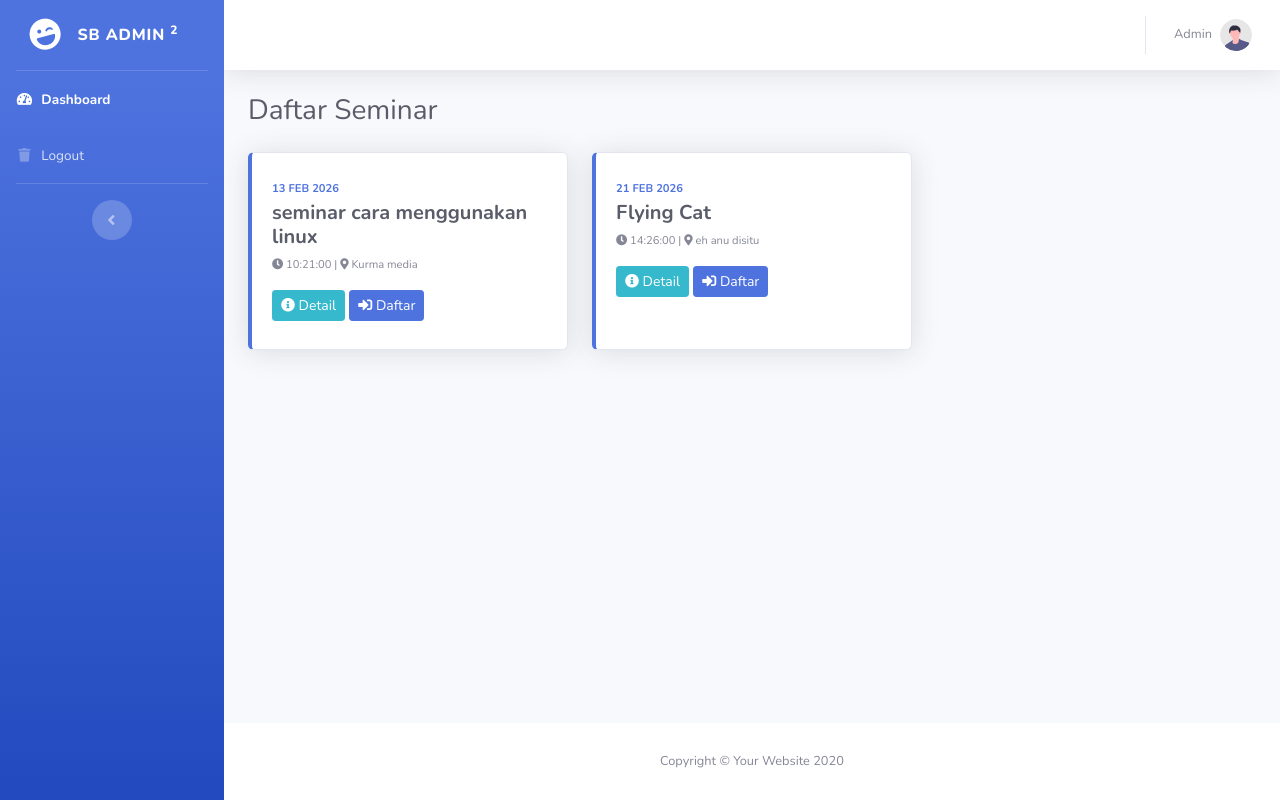
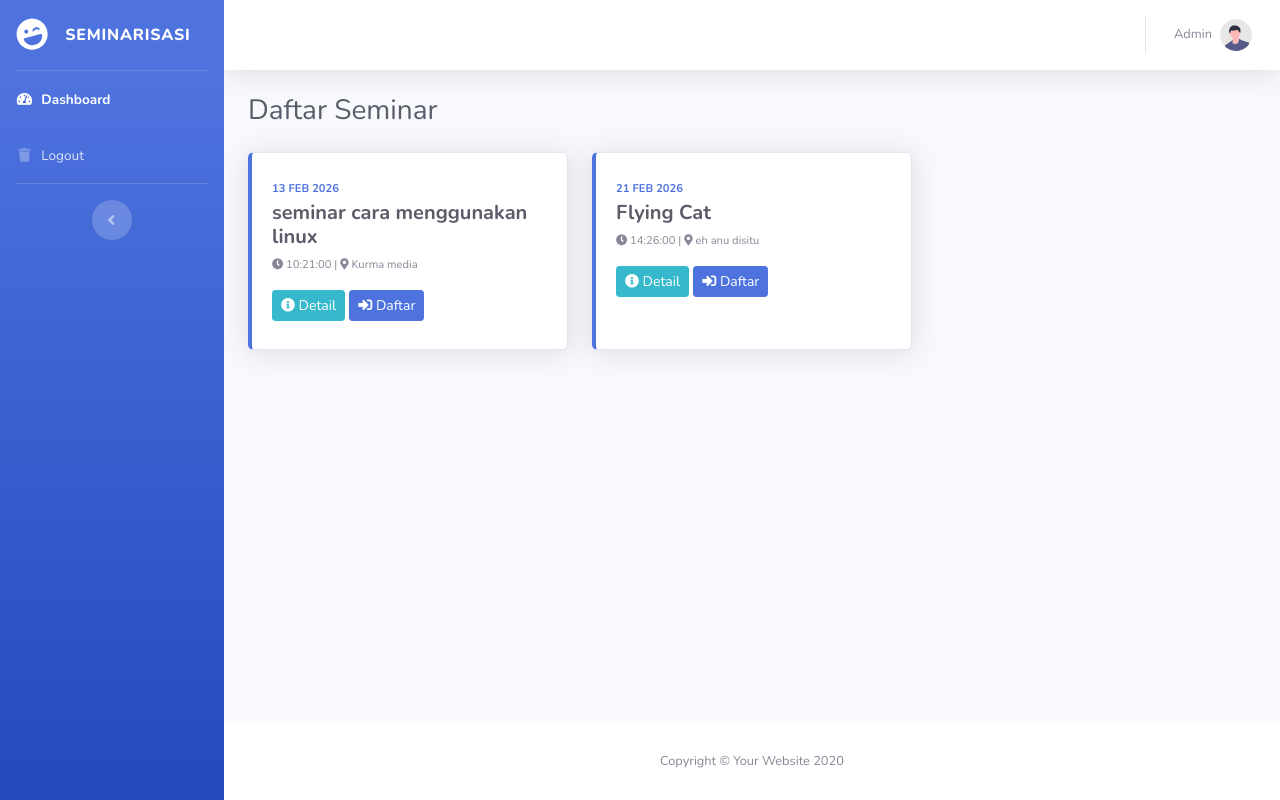
Before and after one commit to fogoffaith/seminar-pdo, a PHP site: page /user/index.php in a window 1280 px wide. Run offline with PHP 8.4, Linux system fonts and the light colour scheme; a user stored in the database is signed in; data comes from the database, SQL or seed files in the repository.

Commit message:
edit sidebar

```diff
--- a/admin/inc/sidebar.php
+++ b/admin/inc/sidebar.php
@@ -6,7 +6,7 @@
                 <div class="sidebar-brand-icon rotate-n-15">
                     <i class="fas fa-laugh-wink"></i>
                 </div>
-                <div class="sidebar-brand-text mx-3">SB Admin <sup>2</sup></div>
+                <div class="sidebar-brand-text mx-3">Seminarisasi</div>
             </a>
 
             <!-- Divider -->
--- a/user/inc/sidebar.php
+++ b/user/inc/sidebar.php
@@ -6,7 +6,7 @@
                 <div class="sidebar-brand-icon rotate-n-15">
                     <i class="fas fa-laugh-wink"></i>
                 </div>
-                <div class="sidebar-brand-text mx-3">SB Admin <sup>2</sup></div>
+                <div class="sidebar-brand-text mx-3">Seminarisasi</div>
             </a>
 
             <!-- Divider -->
```
